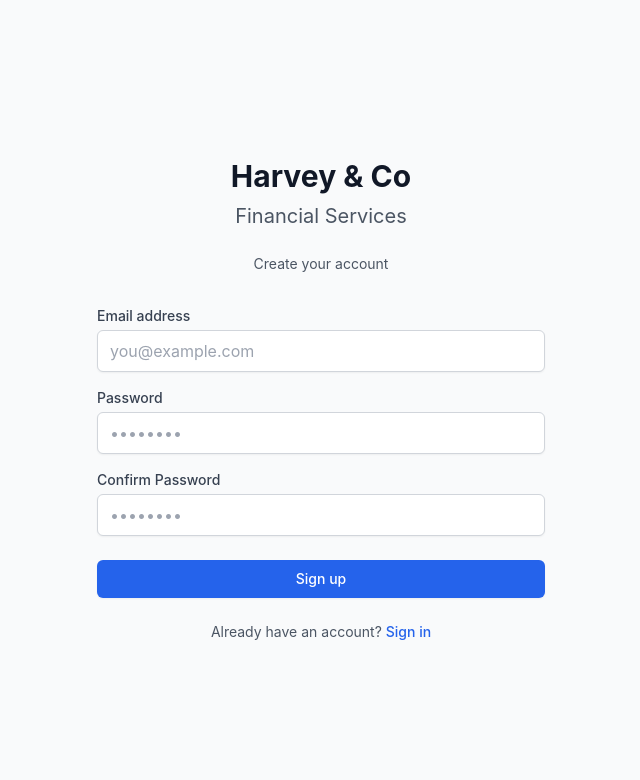
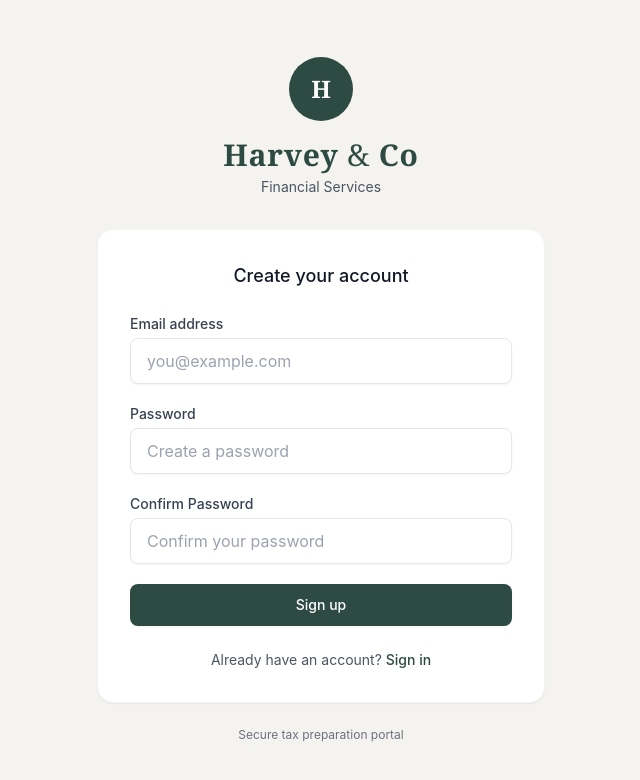
Before and after one commit to harveybrandon31/harvey-co-crm, a Next.js app: page /signup in a window 1280 px wide. Shown: the top 780 px of the page, without its empty margins (319-959 px from the left). Built offline with nearby package versions, Linux system fonts and the light colour scheme.

Commit message:
Add Harvey branding to login and signup pages
- Green (#2D4A43) buttons and accents
- Cream (#F5F3EF) background
- Harvey & Co logo circle
- Rounded card design
- Consistent brand typography

Co-Authored-By: Claude Opus 4.5 <noreply@anthropic.com>

```diff
--- a/src/app/(auth)/login/page.tsx
+++ b/src/app/(auth)/login/page.tsx
@@ -19,30 +19,36 @@ export default function LoginPage() {
   }
 
   return (
-    <div className="min-h-screen flex items-center justify-center bg-gray-50 py-12 px-4 sm:px-6 lg:px-8">
-      <div className="max-w-md w-full space-y-8">
-        <div>
-          <h1 className="text-center text-3xl font-bold text-gray-900">
-            Harvey & Co
+    <div className="min-h-screen flex items-center justify-center bg-[#F5F3EF] py-12 px-4 sm:px-6 lg:px-8">
+      <div className="max-w-md w-full">
+        {/* Logo/Brand Section */}
+        <div className="text-center mb-8">
+          <div className="inline-flex items-center justify-center w-16 h-16 rounded-full bg-[#2D4A43] mb-4">
+            <span className="text-2xl font-bold text-white font-brand-heading">H</span>
+          </div>
+          <h1 className="font-brand-heading text-3xl font-semibold text-[#2D4A43] tracking-wide">
+            Harvey <span className="font-light">&</span> Co
           </h1>
-          <h2 className="mt-2 text-center text-xl text-gray-600">
+          <p className="mt-1 text-sm text-gray-600">
             Financial Services
-          </h2>
-          <p className="mt-6 text-center text-sm text-gray-600">
-            Sign in to your account
           </p>
         </div>
 
-        <form className="mt-8 space-y-6" action={handleSubmit}>
-          {error && (
-            <div className="bg-red-50 border border-red-200 text-red-700 px-4 py-3 rounded">
-              {error}
-            </div>
-          )}
+        {/* Login Card */}
+        <div className="bg-white rounded-2xl shadow-sm border border-gray-100 p-8">
+          <h2 className="text-center text-lg font-medium text-gray-900 mb-6">
+            Sign in to your account
+          </h2>
 
-          <div className="space-y-4">
+          <form className="space-y-5" action={handleSubmit}>
+            {error && (
+              <div className="bg-red-50 border border-red-200 text-red-700 px-4 py-3 rounded-lg text-sm">
+                {error}
+              </div>
+            )}
+
             <div>
-              <label htmlFor="email" className="block text-sm font-medium text-gray-700">
+              <label htmlFor="email" className="block text-sm font-medium text-gray-700 mb-1">
                 Email address
               </label>
               <input
@@ -51,13 +57,13 @@ export default function LoginPage() {
                 type="email"
                 autoComplete="email"
                 required
-                className="mt-1 block w-full px-3 py-2 border border-gray-300 rounded-md shadow-sm placeholder-gray-400 focus:outline-none focus:ring-blue-500 focus:border-blue-500"
+                className="block w-full px-4 py-2.5 border border-gray-200 rounded-lg shadow-sm placeholder-gray-400 focus:outline-none focus:ring-2 focus:ring-[#2D4A43]/20 focus:border-[#2D4A43] transition-colors"
                 placeholder="you@example.com"
               />
             </div>
 
             <div>
-              <label htmlFor="password" className="block text-sm font-medium text-gray-700">
+              <label htmlFor="password" className="block text-sm font-medium text-gray-700 mb-1">
                 Password
               </label>
               <input
@@ -66,29 +72,31 @@ export default function LoginPage() {
                 type="password"
                 autoComplete="current-password"
                 required
-                className="mt-1 block w-full px-3 py-2 border border-gray-300 rounded-md shadow-sm placeholder-gray-400 focus:outline-none focus:ring-blue-500 focus:border-blue-500"
-                placeholder="••••••••"
+                className="block w-full px-4 py-2.5 border border-gray-200 rounded-lg shadow-sm placeholder-gray-400 focus:outline-none focus:ring-2 focus:ring-[#2D4A43]/20 focus:border-[#2D4A43] transition-colors"
+                placeholder="Enter your password"
               />
             </div>
-          </div>
 
-          <div>
             <button
               type="submit"
               disabled={loading}
-              className="w-full flex justify-center py-2 px-4 border border-transparent rounded-md shadow-sm text-sm font-medium text-white bg-blue-600 hover:bg-blue-700 focus:outline-none focus:ring-2 focus:ring-offset-2 focus:ring-blue-500 disabled:opacity-50 disabled:cursor-not-allowed"
+              className="w-full flex justify-center py-2.5 px-4 border border-transparent rounded-lg shadow-sm text-sm font-medium text-white bg-[#2D4A43] hover:bg-[#3D5A53] focus:outline-none focus:ring-2 focus:ring-offset-2 focus:ring-[#2D4A43] disabled:opacity-50 disabled:cursor-not-allowed transition-colors"
             >
               {loading ? "Signing in..." : "Sign in"}
             </button>
-          </div>
+          </form>
 
-          <p className="text-center text-sm text-gray-600">
+          <p className="mt-6 text-center text-sm text-gray-600">
             Don&apos;t have an account?{" "}
-            <Link href="/signup" className="font-medium text-blue-600 hover:text-blue-500">
+            <Link href="/signup" className="font-medium text-[#2D4A43] hover:text-[#3D5A53] transition-colors">
               Sign up
             </Link>
           </p>
-        </form>
+        </div>
+
+        <p className="mt-6 text-center text-xs text-gray-500">
+          Secure tax preparation portal
+        </p>
       </div>
     </div>
   );
--- a/src/app/(auth)/signup/page.tsx
+++ b/src/app/(auth)/signup/page.tsx
@@ -23,36 +23,42 @@ export default function SignupPage() {
   }
 
   return (
-    <div className="min-h-screen flex items-center justify-center bg-gray-50 py-12 px-4 sm:px-6 lg:px-8">
-      <div className="max-w-md w-full space-y-8">
-        <div>
-          <h1 className="text-center text-3xl font-bold text-gray-900">
-            Harvey & Co
+    <div className="min-h-screen flex items-center justify-center bg-[#F5F3EF] py-12 px-4 sm:px-6 lg:px-8">
+      <div className="max-w-md w-full">
+        {/* Logo/Brand Section */}
+        <div className="text-center mb-8">
+          <div className="inline-flex items-center justify-center w-16 h-16 rounded-full bg-[#2D4A43] mb-4">
+            <span className="text-2xl font-bold text-white font-brand-heading">H</span>
+          </div>
+          <h1 className="font-brand-heading text-3xl font-semibold text-[#2D4A43] tracking-wide">
+            Harvey <span className="font-light">&</span> Co
           </h1>
-          <h2 className="mt-2 text-center text-xl text-gray-600">
+          <p className="mt-1 text-sm text-gray-600">
             Financial Services
-          </h2>
-          <p className="mt-6 text-center text-sm text-gray-600">
-            Create your account
           </p>
         </div>
 
-        <form className="mt-8 space-y-6" action={handleSubmit}>
+        {/* Signup Card */}
+        <div className="bg-white rounded-2xl shadow-sm border border-gray-100 p-8">
+          <h2 className="text-center text-lg font-medium text-gray-900 mb-6">
+            Create your account
+          </h2>
+
+          <form className="space-y-5" action={handleSubmit}>
             {error && (
-            <div className="bg-red-50 border border-red-200 text-red-700 px-4 py-3 rounded">
+              <div className="bg-red-50 border border-red-200 text-red-700 px-4 py-3 rounded-lg text-sm">
                 {error}
               </div>
             )}
 
             {success && (
-            <div className="bg-green-50 border border-green-200 text-green-700 px-4 py-3 rounded">
+              <div className="bg-green-50 border border-green-200 text-green-700 px-4 py-3 rounded-lg text-sm">
                 {success}
               </div>
             )}
 
-          <div className="space-y-4">
             <div>
-              <label htmlFor="email" className="block text-sm font-medium text-gray-700">
+              <label htmlFor="email" className="block text-sm font-medium text-gray-700 mb-1">
                 Email address
               </label>
               <input
@@ -61,13 +67,13 @@ export default function SignupPage() {
                 type="email"
                 autoComplete="email"
                 required
-                className="mt-1 block w-full px-3 py-2 border border-gray-300 rounded-md shadow-sm placeholder-gray-400 focus:outline-none focus:ring-blue-500 focus:border-blue-500"
+                className="block w-full px-4 py-2.5 border border-gray-200 rounded-lg shadow-sm placeholder-gray-400 focus:outline-none focus:ring-2 focus:ring-[#2D4A43]/20 focus:border-[#2D4A43] transition-colors"
                 placeholder="you@example.com"
               />
             </div>
 
             <div>
-              <label htmlFor="password" className="block text-sm font-medium text-gray-700">
+              <label htmlFor="password" className="block text-sm font-medium text-gray-700 mb-1">
                 Password
               </label>
               <input
@@ -77,13 +83,13 @@ export default function SignupPage() {
                 autoComplete="new-password"
                 required
                 minLength={6}
-                className="mt-1 block w-full px-3 py-2 border border-gray-300 rounded-md shadow-sm placeholder-gray-400 focus:outline-none focus:ring-blue-500 focus:border-blue-500"
-                placeholder="••••••••"
+                className="block w-full px-4 py-2.5 border border-gray-200 rounded-lg shadow-sm placeholder-gray-400 focus:outline-none focus:ring-2 focus:ring-[#2D4A43]/20 focus:border-[#2D4A43] transition-colors"
+                placeholder="Create a password"
               />
             </div>
 
             <div>
-              <label htmlFor="confirmPassword" className="block text-sm font-medium text-gray-700">
+              <label htmlFor="confirmPassword" className="block text-sm font-medium text-gray-700 mb-1">
                 Confirm Password
               </label>
               <input
@@ -93,29 +99,31 @@ export default function SignupPage() {
                 autoComplete="new-password"
                 required
                 minLength={6}
-                className="mt-1 block w-full px-3 py-2 border border-gray-300 rounded-md shadow-sm placeholder-gray-400 focus:outline-none focus:ring-blue-500 focus:border-blue-500"
-                placeholder="••••••••"
+                className="block w-full px-4 py-2.5 border border-gray-200 rounded-lg shadow-sm placeholder-gray-400 focus:outline-none focus:ring-2 focus:ring-[#2D4A43]/20 focus:border-[#2D4A43] transition-colors"
+                placeholder="Confirm your password"
               />
             </div>
-          </div>
 
-          <div>
             <button
               type="submit"
               disabled={loading}
-              className="w-full flex justify-center py-2 px-4 border border-transparent rounded-md shadow-sm text-sm font-medium text-white bg-blue-600 hover:bg-blue-700 focus:outline-none focus:ring-2 focus:ring-offset-2 focus:ring-blue-500 disabled:opacity-50 disabled:cursor-not-allowed"
+              className="w-full flex justify-center py-2.5 px-4 border border-transparent rounded-lg shadow-sm text-sm font-medium text-white bg-[#2D4A43] hover:bg-[#3D5A53] focus:outline-none focus:ring-2 focus:ring-offset-2 focus:ring-[#2D4A43] disabled:opacity-50 disabled:cursor-not-allowed transition-colors"
             >
               {loading ? "Creating account..." : "Sign up"}
             </button>
-          </div>
+          </form>
 
-          <p className="text-center text-sm text-gray-600">
+          <p className="mt-6 text-center text-sm text-gray-600">
             Already have an account?{" "}
-            <Link href="/login" className="font-medium text-blue-600 hover:text-blue-500">
+            <Link href="/login" className="font-medium text-[#2D4A43] hover:text-[#3D5A53] transition-colors">
               Sign in
             </Link>
           </p>
-        </form>
+        </div>
+
+        <p className="mt-6 text-center text-xs text-gray-500">
+          Secure tax preparation portal
+        </p>
       </div>
     </div>
   );
```
Lines whose indentation alone changed are shown as unchanged.
